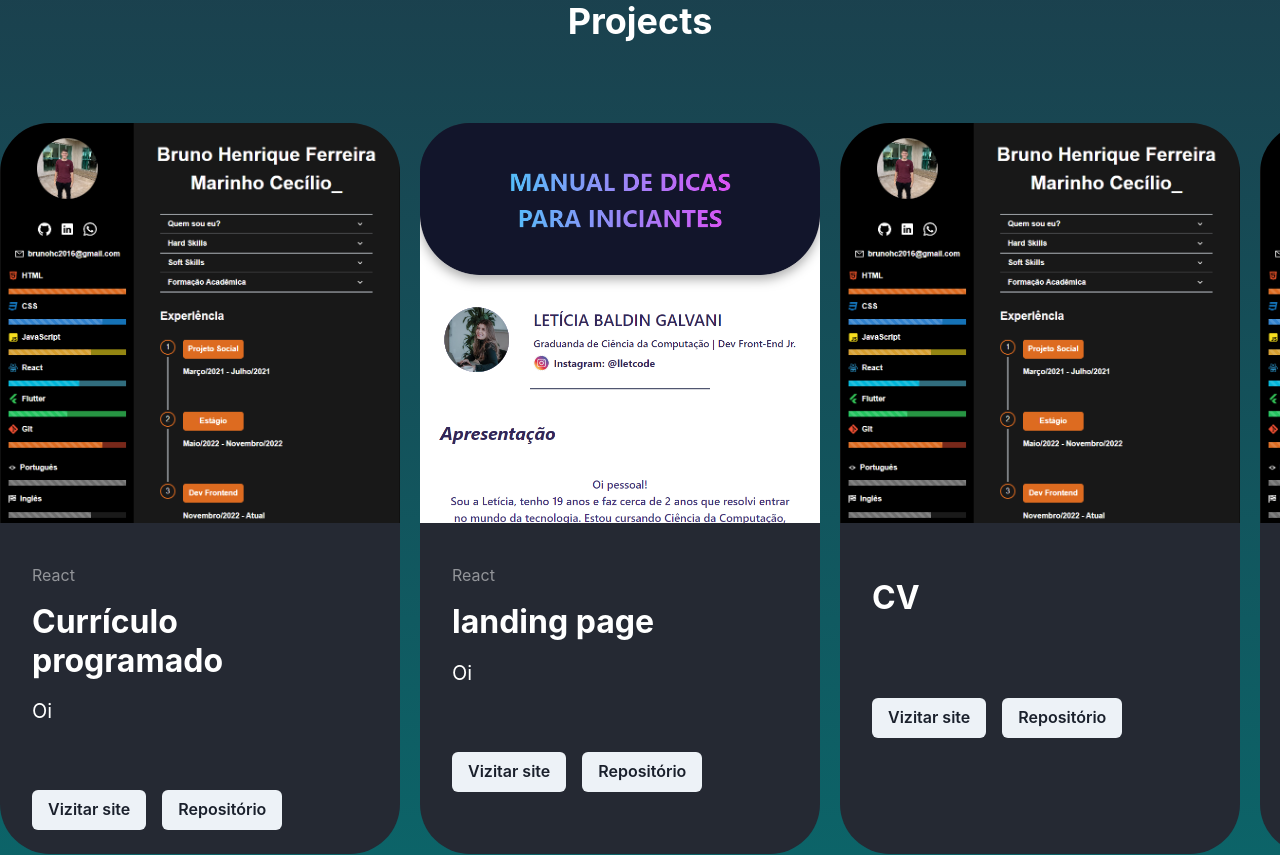
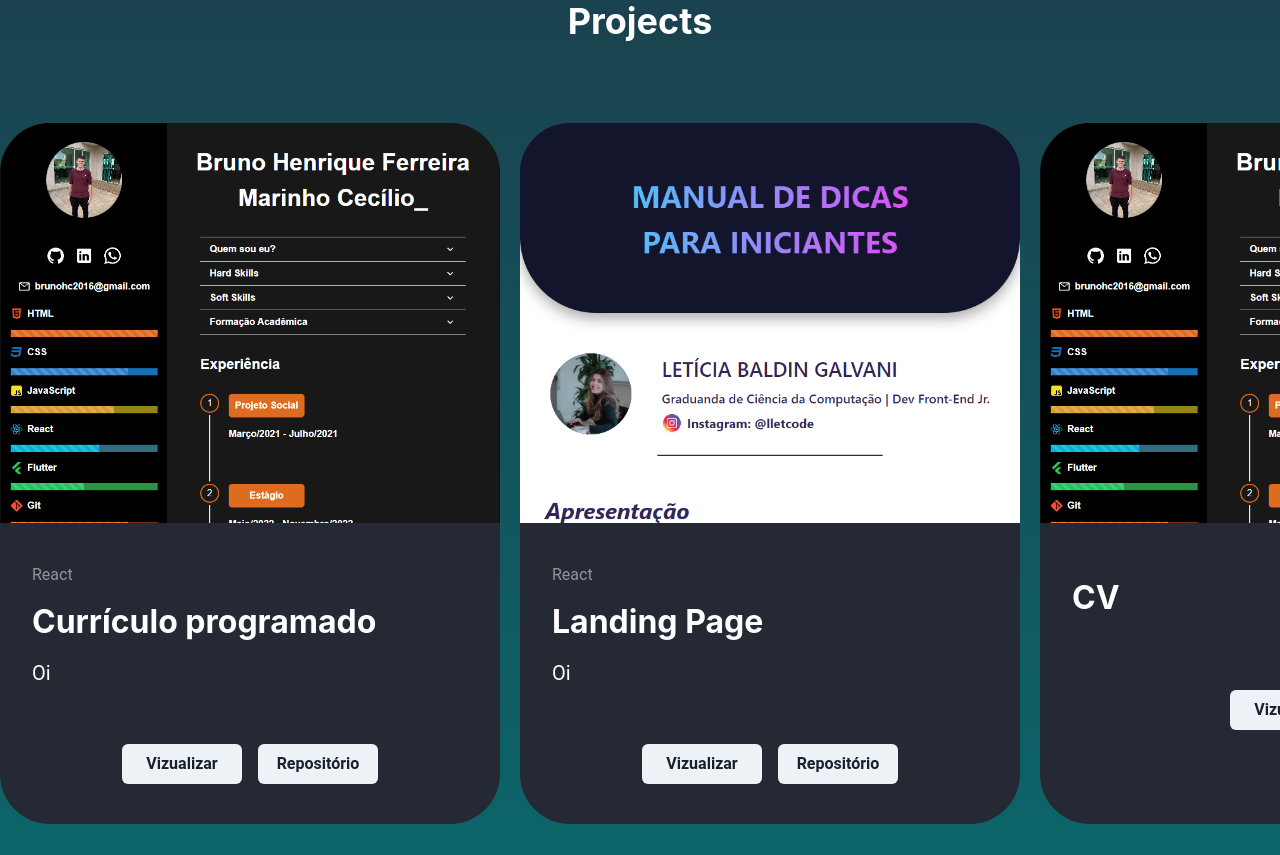
Before and after one commit to SixBruno99/portifolio, a React (Vite) app: page / in a window 1280 px wide. Shown: the part 560-1415 px from the top of the page. Built offline with nearby package versions, Linux system fonts and the light colour scheme.

Commit message:
feat: adding new repository link props to projects components

```diff
--- a/src/core/components/projects.tsx
+++ b/src/core/components/projects.tsx
@@ -5,6 +5,7 @@ interface IProjects {
   title?: string;
   projectImage?: string;
   projectLink?: string;
+  repositoryLink?: string;
   description?: string;
   technologies?: string;
   scrollTime: string;
@@ -14,6 +15,7 @@ export const Projects = ({
   title,
   projectImage,
   projectLink,
+  repositoryLink,
   description,
   technologies,
   scrollTime,
@@ -34,7 +36,7 @@ export const Projects = ({
       borderRadius="50px"
     >
       <Box
-        width="400px"
+        width="500px"
         overflow="hidden"
         position="relative"
         borderTopRadius="50px"
@@ -44,11 +46,11 @@ export const Projects = ({
           backgroundImage: `url(${projectImage})`,
           backgroundPosition: isHovered ? "0 100%" : "0 0",
           transition: `background-position ${scrollTime} ease`,
-          backgroundSize: "400px auto",
+          backgroundSize: "500px auto",
           height: "400px",
         }}
       ></Box>
-      <Flex flexDirection="column" gap={4} marginX={8} marginY={6}>
+      <Flex flexDirection="column" gap={4} marginX={8} marginTop={6}>
         <Text color="white" fontSize="1rem" opacity="0.5">
           {technologies}
         </Text>
@@ -59,15 +61,27 @@ export const Projects = ({
           {description}
         </Text>
       </Flex>
-      <Flex gap={4} marginX={8} marginY={6}>
+      <Flex marginY={10} marginX={8} gap={4} justifyContent="center">
+        {projectLink && (
           <Button
+            width="120px"
             onClick={() => {
               handleNavigate(projectLink);
             }}
           >
-          Vizitar site
+            Vizualizar
           </Button>
-        <Button onClick={() => {}}>Repositório</Button>
+        )}
+        {repositoryLink && (
+          <Button
+            width="120px"
+            onClick={() => {
+              handleNavigate(repositoryLink);
+            }}
+          >
+            Repositório
+          </Button>
+        )}
       </Flex>
     </Flex>
   );
--- a/src/main.tsx
+++ b/src/main.tsx
@@ -3,10 +3,17 @@ import ReactDOM from "react-dom/client";
 import { ChakraProvider } from "@chakra-ui/react";
 import { PortifolioRoutes } from "./routes/index.tsx";
 
+const rootStyle: React.CSSProperties = {
+  fontFamily: "Roboto, sans-serif",
+  // Outros estilos globais que você deseja aplicar podem ser adicionados aqui
+};
+
 ReactDOM.createRoot(document.getElementById("root")!).render(
   <React.StrictMode>
     <ChakraProvider>
-      <PortifolioRoutes />
+      <div style={rootStyle}>
+        <PortifolioRoutes />
+      </div>
     </ChakraProvider>
   </React.StrictMode>
 );
--- a/src/pages/home.tsx
+++ b/src/pages/home.tsx
@@ -14,7 +14,7 @@ import { Projects } from "../core/components/projects";
 // Images imports
 import Foto from "../assets/Images/foto.jpg";
 import Curriculo from "../assets/Images/curriculo.png";
-import Guia from "../assets/Images/guia-leticia.png";
+import Manual from "../assets/Images/manual-leticia.png";
 
 const imageChange = keyframes`
   0% {
@@ -106,15 +106,17 @@ export function Home() {
         <Projects
           projectImage={Curriculo}
           projectLink="https://brunohenrique.netlify.app/"
+          repositoryLink="https://github.com/SixBruno99/Curriculo"
           title="Currículo programado"
           description="Oi"
           technologies="React"
           scrollTime="1s"
         />
         <Projects
-          projectImage={Guia}
+          projectImage={Manual}
           projectLink="http://localhost:3000/"
-          title="landing page"
+          repositoryLink="https://github.com/SixBruno99/landing-page"
+          title="Landing Page"
           description="Oi"
           technologies="React"
           scrollTime="5s"
@@ -125,12 +127,7 @@ export function Home() {
           title="CV"
           scrollTime="2s"
         />
-        <Projects
-          projectImage={Curriculo}
-          projectLink="https://brunohenrique.netlify.app/"
-          title="CV"
-          scrollTime="2s"
-        />
+        <Projects projectImage={Curriculo} title="CV" scrollTime="2s" />
         <Projects projectImage={Curriculo} scrollTime="2s" />
       </Flex>
     </Flex>
```
Also changed, not shown: src/assets/Images/manual-leticia.png (renamed from src/assets/Images/guia-leticia.png). Lines whose indentation alone changed are shown as unchanged.
